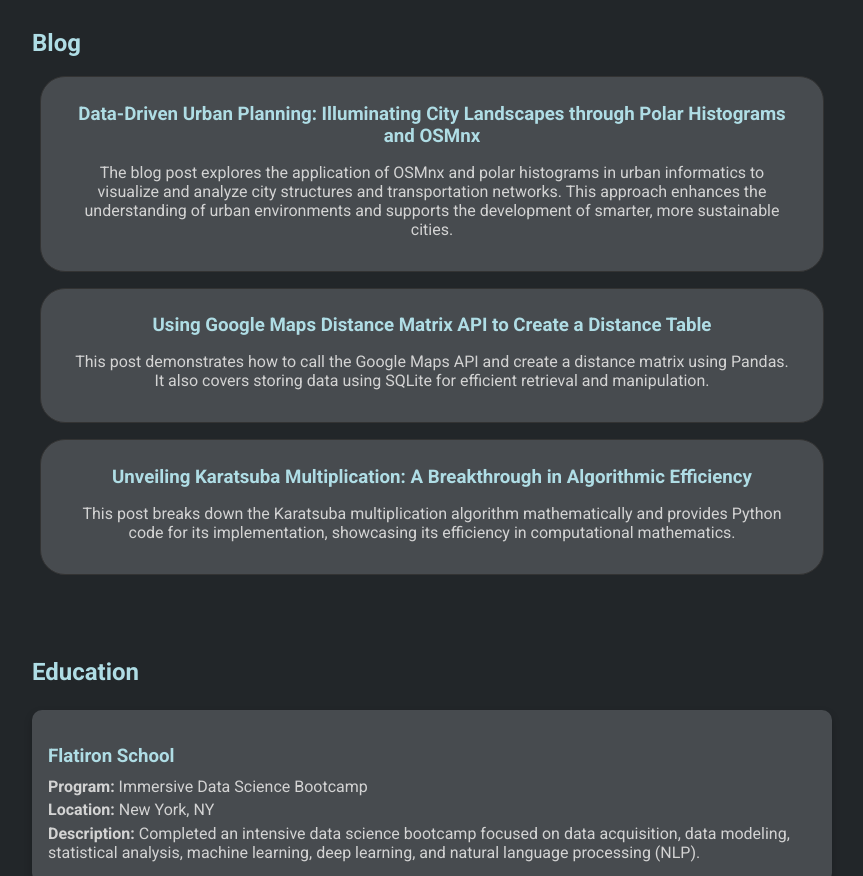
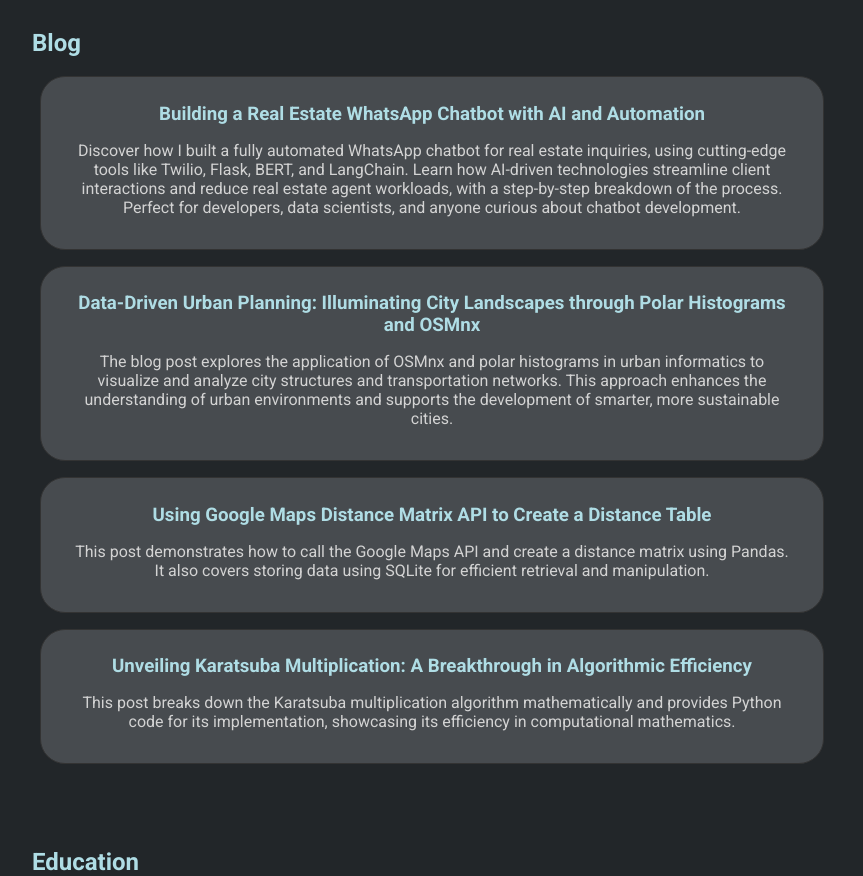
Before and after one commit to juancarlos285/juancarlos285.github.io, a plain HTML site: page index.html in a window 1280 px wide. Shown: the part 1169-2045 px from the top of the page, without its empty margins (333-1196 px from the left). Drawn offline with Linux system fonts and the light colour scheme.

Commit message:
updated resume and blog post section

```diff
--- a/index.html
+++ b/index.html
@@ -109,7 +109,6 @@
                         <ul class="tool-list">
                             <li>NLTK</li>
                             <li>BERT</li>
-                            <li>Hugging Face Transformers</li>
                         </ul>
                     </li>
                     <li class="skill-item">Audio Processing
@@ -154,6 +153,12 @@
         <section id="blog">
             <div class="container">
                 <h2>Blog</h2>
+                <div class="blog-post">
+                    <a href="https://medium.com/faun/data-driven-urban-planning-illuminating-city-landscapes-through-polar-histograms-and-osmnx-in-4b23f81ef59b" target="_blank">
+                        <h3>Building a Real Estate WhatsApp Chatbot with AI and Automation</h3>
+                        <p>Discover how I built a fully automated WhatsApp chatbot for real estate inquiries, using cutting-edge tools like Twilio, Flask, BERT, and LangChain. Learn how AI-driven technologies streamline client interactions and reduce real estate agent workloads, with a step-by-step breakdown of the process. Perfect for developers, data scientists, and anyone curious about chatbot development.</p>
+                    </a>
+                </div>
                 <div class="blog-post">
                     <a href="https://medium.com/faun/data-driven-urban-planning-illuminating-city-landscapes-through-polar-histograms-and-osmnx-in-4b23f81ef59b" target="_blank">
                         <h3>Data-Driven Urban Planning: Illuminating City Landscapes through Polar Histograms and OSMnx</h3>
```
Also changed, not shown: 1 other file.
